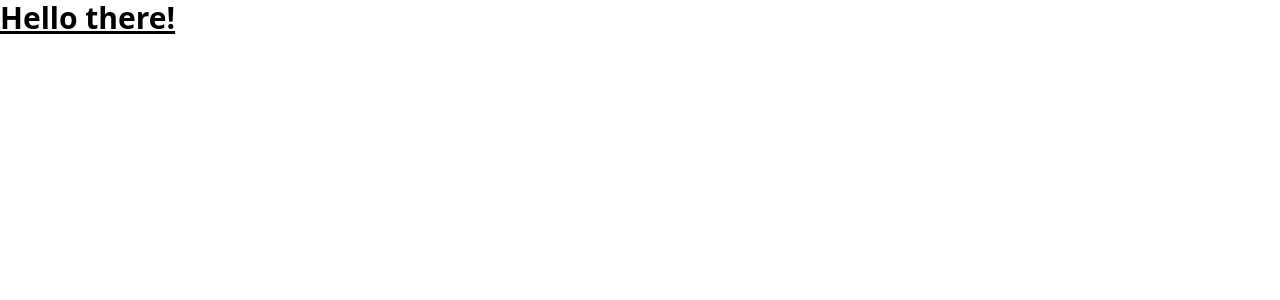
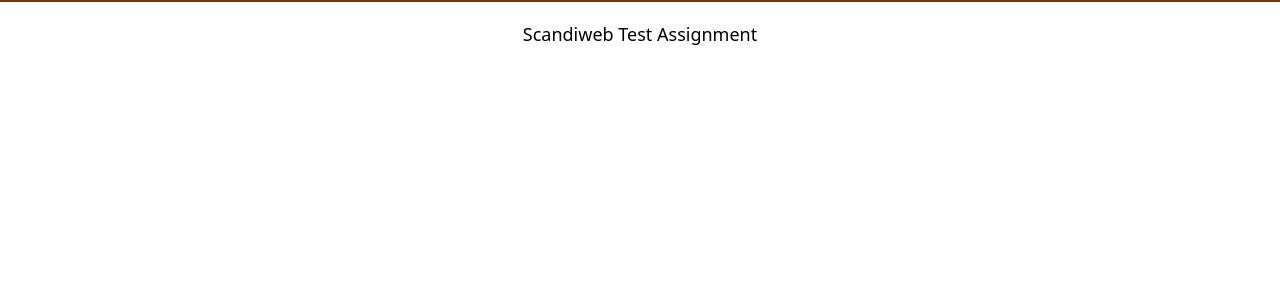
Before and after one commit to giosurmanidze/scandiweb-test-assignment, a Vue app in the folder client/: page / in a window 1280 px wide. Before the commit this address had no page. Shown: the top 300 px of the page. Built offline with nearby package versions, Linux system fonts and the light colour scheme.

Commit message:
feat: install and configure axios

```diff
--- a/client/package.json
+++ b/client/package.json
@@ -11,6 +11,7 @@
     "format": "prettier --write src/"
   },
   "dependencies": {
+    "axios": "^1.7.4",
     "vue": "^3.4.29",
     "vue-router": "^4.3.3"
   },
--- a/client/src/App.vue
+++ b/client/src/App.vue
@@ -1,7 +1,7 @@
-<script setup></script>
+<script setup>
+import MainLayout from "./components/MainLayout.vue";
+</script>
 
 <template>
-  <h1 class="text-3xl font-bold underline">
-    Hello there!
-  </h1>
+  <MainLayout />
 </template>
--- /dev/null
+++ b/client/src/components/Footer.vue
@@ -0,0 +1,7 @@
+<template>
+  <div class="border-t-[2px] border-amber-900 w-full">
+    <div class="h-16 flex justify-center items-center text-lg">
+      <h2>Scandiweb Test Assignment</h2>
+    </div>
+  </div>
+</template>
--- /dev/null
+++ b/client/src/components/MainLayout.vue
@@ -0,0 +1,11 @@
+<script setup>
+import { RouterView } from 'vue-router'
+import Footer from './Footer.vue'
+</script>
+
+<template>
+  <div class="h-screen border-y-green-700 flex flex-col justify-between items-center">
+    <RouterView />
+    <Footer />
+  </div>
+</template>
--- /dev/null
+++ b/client/src/config/axios.js
@@ -0,0 +1,10 @@
+import axios from 'axios';
+
+const axiosInstance = axios.create({
+    baseURL: import.meta.env.VITE_API_BASE_URL,
+    headers: {
+        Accept: 'application/json',
+        'Content-Type': 'application/x-www-form-urlencoded',
+    },
+});
+export default axiosInstance;
```
Also changed, not shown: 2 other files (tests, documents, lock files or other folders).
